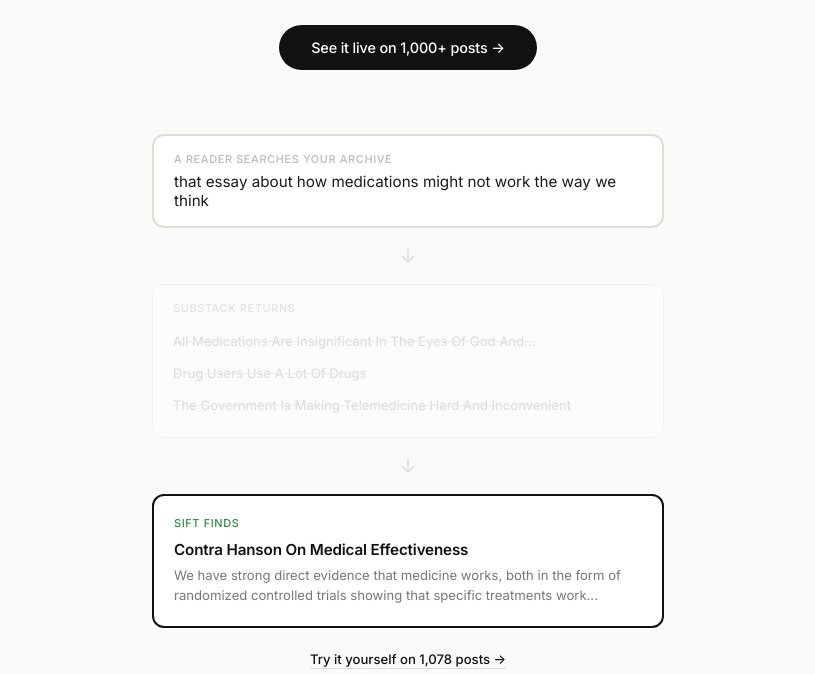
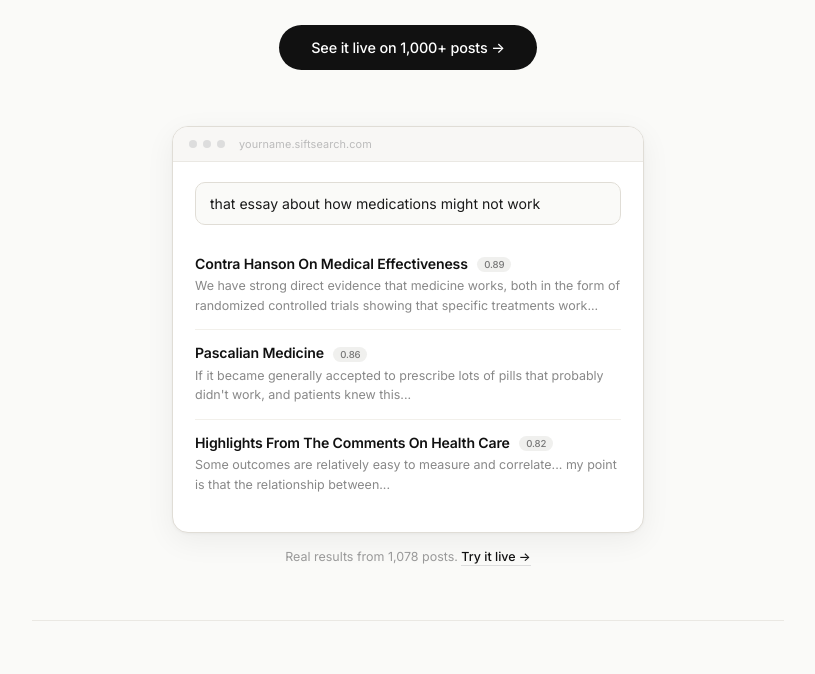
Before and after one commit to romanI04/sift, a website built with Vite: page demo/index.html in a window 1280 px wide. Shown: the part 274-948 px from the top of the page, without its empty margins (232-1047 px from the left). Built offline with nearby package versions, Linux system fonts and the light colour scheme.

Commit message:
monochrome design, product mockup, remove powered-by

```diff
--- a/demo/index.html
+++ b/demo/index.html
@@ -93,88 +93,95 @@
       }
       .cta-primary:hover { background: #333; }
 
-      /* Demo narrative section */
-      .demo-section {
-        max-width: 560px;
-        margin: 64px auto 0;
+      /* Product mockup */
+      .mockup-section {
+        max-width: 520px;
+        margin: 56px auto 0;
         padding: 0 24px;
       }
-      .demo-query {
-        padding: 16px 20px;
+      .mockup {
         background: #fff;
-        border: 2px solid #e0ddd6;
-        border-radius: 12px;
-        font-size: 0.95rem;
+        border-radius: 16px;
+        border: 1px solid #e0ddd6;
+        box-shadow: 0 8px 30px rgba(0,0,0,0.06), 0 1px 3px rgba(0,0,0,0.04);
+        overflow: hidden;
+      }
+      .mockup-bar {
+        padding: 10px 16px;
+        background: #f8f7f5;
+        border-bottom: 1px solid #eae8e3;
+        display: flex;
+        align-items: center;
+        gap: 6px;
+      }
+      .mockup-dot {
+        width: 8px;
+        height: 8px;
+        border-radius: 50%;
+        background: #ddd;
+      }
+      .mockup-url {
+        flex: 1;
+        margin-left: 8px;
+        font-size: 0.68rem;
+        color: #bbb;
+        letter-spacing: 0.01em;
+      }
+      .mockup-body {
+        padding: 20px 22px 24px;
+      }
+      .mockup-input {
+        width: 100%;
+        padding: 12px 14px;
+        border: 1.5px solid #e0ddd6;
+        border-radius: 10px;
+        font-size: 0.88rem;
+        font-family: inherit;
         color: #1a1a1a;
+        background: #fafaf8;
       }
-      .demo-query .q-label {
-        font-size: 0.68rem;
-        font-weight: 500;
-        text-transform: uppercase;
-        letter-spacing: 0.06em;
-        color: #bbb;
-        margin-bottom: 6px;
+      .mockup-results {
+        margin-top: 16px;
       }
-      .demo-arrow {
-        text-align: center;
-        padding: 16px 0;
-        color: #ddd;
-        font-size: 1.2rem;
+      .mockup-result {
+        padding: 14px 0;
+        border-bottom: 1px solid #f2f0eb;
       }
-      .demo-wrong {
-        padding: 16px 20px;
-        background: #fff;
-        border: 1px solid #eae8e3;
-        border-radius: 12px;
-        opacity: 0.5;
-      }
-      .demo-wrong-label {
-        font-size: 0.68rem;
-        font-weight: 500;
-        text-transform: uppercase;
-        letter-spacing: 0.06em;
-        color: #ccc;
-        margin-bottom: 10px;
-      }
-      .wrong-hit {
-        padding: 8px 0;
-        color: #bbb;
-        font-size: 0.82rem;
-        text-decoration: line-through;
-        text-decoration-color: #ddd;
-      }
-      .demo-right {
-        padding: 20px;
-        background: #fff;
-        border: 2px solid #111;
-        border-radius: 12px;
-      }
-      .demo-right-label {
-        font-size: 0.68rem;
-        font-weight: 500;
-        text-transform: uppercase;
-        letter-spacing: 0.06em;
-        color: #2d8a42;
-        margin-bottom: 10px;
-      }
-      .right-hit-title {
+      .mockup-result:last-child { border-bottom: none; }
+      .mockup-result-title {
         font-weight: 600;
-        font-size: 0.95rem;
+        font-size: 0.88rem;
         color: #111;
         letter-spacing: -0.01em;
       }
-      .right-hit-snippet {
-        font-size: 0.82rem;
-        color: #777;
-        margin-top: 6px;
+      .mockup-result-title a {
+        color: inherit;
+        text-decoration: none;
+      }
+      .mockup-result-snippet {
+        font-size: 0.78rem;
+        color: #888;
+        margin-top: 4px;
         line-height: 1.55;
       }
-      .demo-cta {
+      .mockup-tag {
+        display: inline-block;
+        font-size: 0.6rem;
+        font-weight: 500;
+        padding: 2px 7px;
+        border-radius: 100px;
+        background: #f0f0ee;
+        color: #777;
+        margin-left: 6px;
+        vertical-align: middle;
+      }
+      .mockup-caption {
         text-align: center;
-        margin-top: 20px;
+        margin-top: 16px;
+        font-size: 0.78rem;
+        color: #999;
       }
-      .demo-cta a {
-        font-size: 0.82rem;
+      .mockup-caption a {
         color: #111;
         text-decoration: none;
         font-weight: 500;
@@ -182,7 +189,7 @@
         padding-bottom: 1px;
         transition: border-color 0.15s;
       }
-      .demo-cta a:hover { border-color: #111; }
+      .mockup-caption a:hover { border-color: #111; }
 
       .divider {
         max-width: 800px;
@@ -305,13 +312,13 @@
       }
       .form-msg.success {
         display: block;
-        background: #ecf5ee;
-        color: #2d8a42;
+        background: #f0f0ee;
+        color: #777;
       }
       .form-msg.error {
         display: block;
-        background: #fef2f2;
-        color: #b91c1c;
+        background: #f0f0ee;
+        color: #999;
       }
 
       /* Footer */
@@ -334,7 +341,7 @@
       @media (max-width: 640px) {
         .hero { padding-top: 48px; }
         .hero h1 { font-size: 2rem; }
-        .demo-section { margin-top: 48px; }
+        .mockup-section { margin-top: 40px; }
         .steps { grid-template-columns: 1fr; }
         .waitlist-box { padding: 28px 20px; }
       }
@@ -357,33 +364,34 @@
       </div>
     </div>
 
-    <!-- The problem → solution narrative -->
-    <div class="demo-section">
-      <div class="demo-query">
-        <div class="q-label">A reader searches your archive</div>
-        that essay about how medications might not work the way we think
+    <!-- Product mockup -->
+    <div class="mockup-section">
+      <div class="mockup">
+        <div class="mockup-bar">
+          <div class="mockup-dot"></div>
+          <div class="mockup-dot"></div>
+          <div class="mockup-dot"></div>
+          <span class="mockup-url">yourname.siftsearch.com</span>
+        </div>
+        <div class="mockup-body">
+          <input class="mockup-input" type="text" value="that essay about how medications might not work" readonly tabindex="-1" />
+          <div class="mockup-results">
+            <div class="mockup-result">
+              <div class="mockup-result-title">Contra Hanson On Medical Effectiveness <span class="mockup-tag">0.89</span></div>
+              <div class="mockup-result-snippet">We have strong direct evidence that medicine works, both in the form of randomized controlled trials showing that specific treatments work...</div>
+            </div>
+            <div class="mockup-result">
+              <div class="mockup-result-title">Pascalian Medicine <span class="mockup-tag">0.86</span></div>
+              <div class="mockup-result-snippet">If it became generally accepted to prescribe lots of pills that probably didn't work, and patients knew this...</div>
+            </div>
+            <div class="mockup-result">
+              <div class="mockup-result-title">Highlights From The Comments On Health Care <span class="mockup-tag">0.82</span></div>
+              <div class="mockup-result-snippet">Some outcomes are relatively easy to measure and correlate... my point is that the relationship between...</div>
+            </div>
+          </div>
+        </div>
       </div>
-
-      <div class="demo-arrow">&darr;</div>
-
-      <div class="demo-wrong">
-        <div class="demo-wrong-label">Substack returns</div>
-        <div class="wrong-hit">All Medications Are Insignificant In The Eyes Of God And...</div>
-        <div class="wrong-hit">Drug Users Use A Lot Of Drugs</div>
-        <div class="wrong-hit">The Government Is Making Telemedicine Hard And Inconvenient</div>
-      </div>
-
-      <div class="demo-arrow">&darr;</div>
-
-      <div class="demo-right">
-        <div class="demo-right-label">Sift finds</div>
-        <div class="right-hit-title">Contra Hanson On Medical Effectiveness</div>
-        <div class="right-hit-snippet">We have strong direct evidence that medicine works, both in the form of randomized controlled trials showing that specific treatments work...</div>
-      </div>
-
-      <div class="demo-cta">
-        <a href="/acx">Try it yourself on 1,078 posts &rarr;</a>
-      </div>
+      <p class="mockup-caption">Real results from 1,078 posts. <a href="/acx">Try it live &rarr;</a></p>
     </div>
 
     <div class="divider"><hr></div>
```
Also changed, not shown: demo/acx.html (+9 -11 lines).
